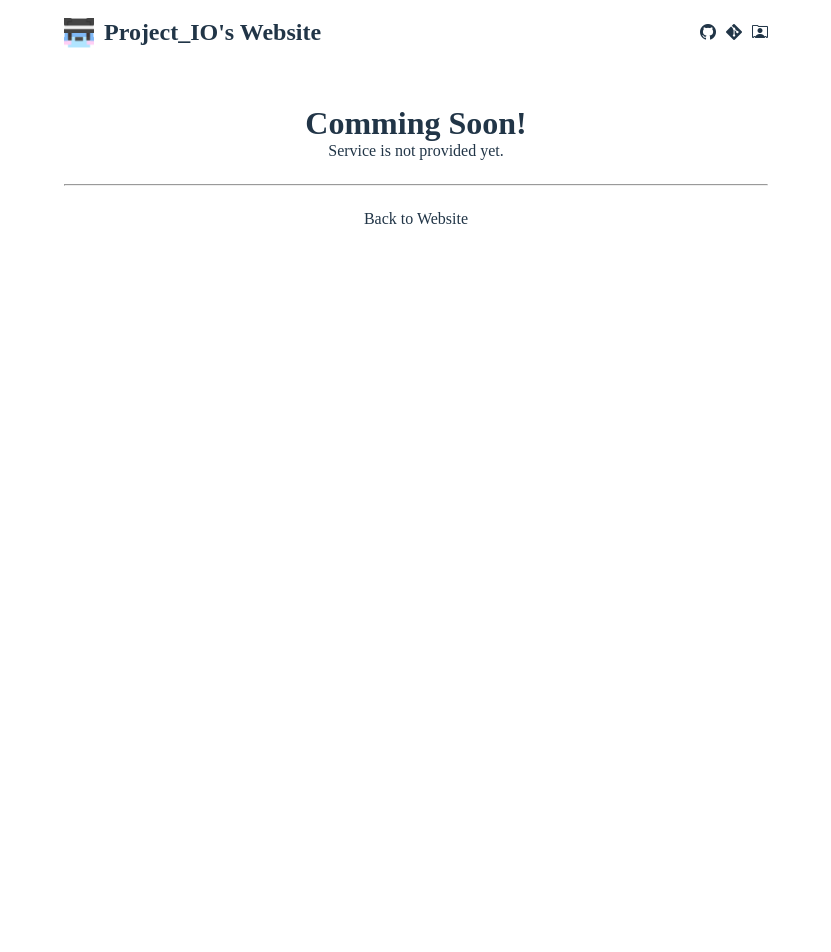
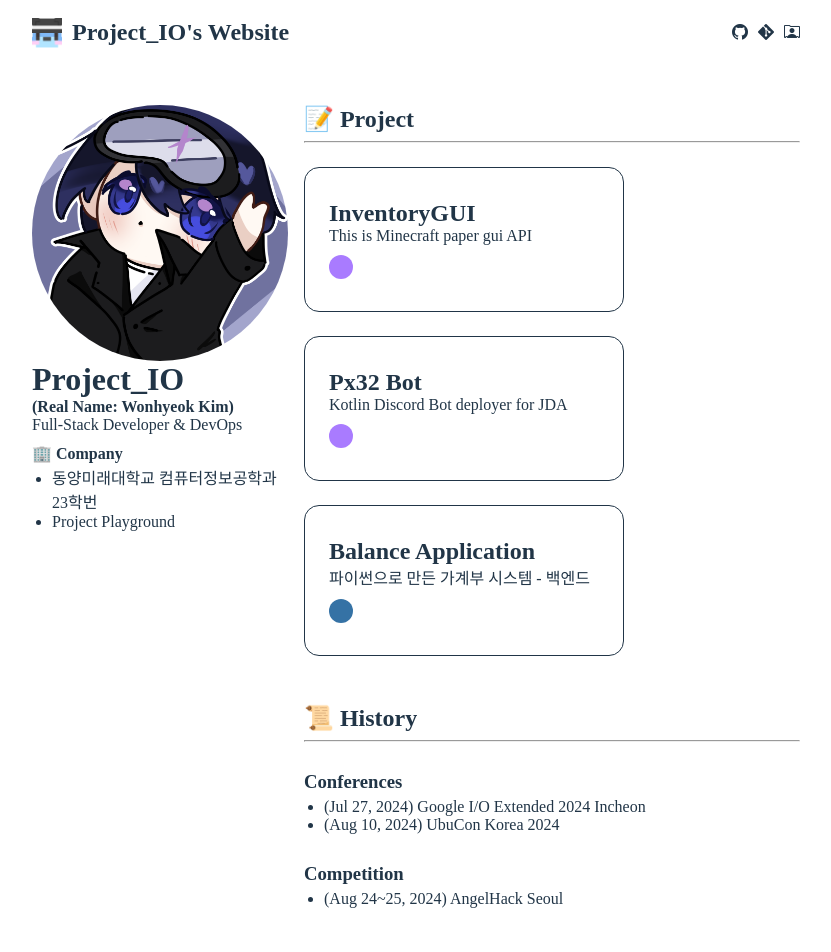
Before and after one commit to devproje/project-api, a Next.js app: page /profile in a window 1280 px wide. Shown: the top 952 px of the page, without its empty margins (224-1055 px from the left). Before the commit the page ends 800 px from the top, so only its background shows below. Built offline with nearby package versions, Linux system fonts and the light colour scheme; a web font is replaced by a local one.

Commit message:
feat: done

```diff
--- a/app/globals.scss
+++ b/app/globals.scss
@@ -88,7 +88,7 @@ code {
 }
 
 .view {
-	padding: 0 24rem;
+	padding: 0 18rem;
 
 	@media (min-width: 330px) and (max-width: 480px) {
 		padding: 0 10px;
@@ -107,7 +107,7 @@ code {
 	}
 
 	@media (min-width: 1201px) and (max-width: 1600px) {
-		padding: 0 18rem;
+		padding: 0 16rem;
 	}
 
 }
--- a/app/layout.tsx
+++ b/app/layout.tsx
@@ -2,6 +2,7 @@ import "./globals.scss";
 import type { Metadata } from "next";
 import { Navbar } from "@/components/Navbar";
 import "bootstrap-icons/font/bootstrap-icons.scss";
+import { Footer } from "@/components/Footer";
 
 export const metadata: Metadata = {
     title: "Project_IO's Website",
@@ -18,6 +19,7 @@ export default function RootLayout({
 			<body>
 				<Navbar />
 				{children}
+				<Footer />
 			</body>
 		</html>
 	);
--- a/app/profile/Profile.tsx
+++ b/app/profile/Profile.tsx
@@ -1,14 +1,60 @@
 "use client";
 
+import Image from "next/image";
 import { Profile } from "./page";
+import project from "@/app/PROJECTU.png";
 import styles from "./profile.module.scss";
 
 export function Prof({ data }: { data: Profile }) {
 	return (
 		<main className="view page center">
-			<div className={`${styles.repos}`}>
-				<h2>Projects</h2>
+			<div className={styles.profile}>
+				<div className={styles.info}>
+					<Image className={styles.image} src={project} width={256} height={256} alt="" />
+					<h1>Project_IO</h1>
+					<h4>(Real Name: Wonhyeok Kim)</h4>
+					<p>Full-Stack Developer & DevOps</p>
+
+					<div className={styles.heap}>
+						<b>🏢 Company</b>
+						<ul className={styles.company}>
+							<li>동양미래대학교 컴퓨터정보공학과 23학번</li>
+							<li>Project Playground</li>
+						</ul>
+					</div>
+				</div>
+				<div className={styles.view}>
+					<Project data={data} />
+					<History data={data} />
+					<Contact />
+				</div>
+			</div>
+		</main>
+	);
+}
+
+function Contact() {
+	return (
+		<>
+			<div className={styles.title}>
+				<h2>📲 Contact</h2>
 				<hr />
+			</div>
+			<div className={styles.contact}>
+				<a href="/contact">Go to Contact Page</a>
+			</div>
+		</>
+	)
+}
+
+function Project({ data }: { data: Profile }) {
+	return (
+		<>
+			<div className={styles.title}>
+				<h2>📝 Project</h2>
+				<hr />
+			</div>
+			<div className={styles.repos}>
 				{data.projects.map((project, n) => {
 					return (
 						<a className={styles.repo} href={project.url} key={n}>
@@ -24,7 +70,37 @@ export function Prof({ data }: { data: Profile }) {
 					);
 				})}
 			</div>
-		</main>
+		</>
+	);
+}
+
+function History({ data }: { data: Profile }) {
+	return (
+		<>
+			<div className={styles.title}>
+				<h2>📜 History</h2>
+				<hr />
+			</div>
+
+			<div className={styles.history} id="history">
+				{data.histories.map((h, n) => {
+					return (
+						<div key={n} className={styles.histories}>
+							<h3>{h.name}</h3>
+							<ul className={styles.history_ref}>
+								{h.history.map((d, n) => {
+									return (
+										<li key={n}>
+											<p>({d.date}) {d.name}</p>
+										</li>
+									);
+								})}
+							</ul>
+						</div>
+					);
+				})}
+			</div>
+		</>
 	);
 }
 
--- a/app/profile/page.tsx
+++ b/app/profile/page.tsx
@@ -1,6 +1,5 @@
-// import fs from "fs";
-// import { Prof } from "./Profile";
-import styles from "./profile.module.scss";
+import fs from "fs";
+import { Prof } from "./Profile";
 
 export type Project = {
 	name: string;
@@ -9,22 +8,24 @@ export type Project = {
 	url: string;
 };
 
+export type Histories = {
+	name: string;
+	history: History[];
+};
+
+export type History = {
+	name: string;
+	date: string;
+}
+
 export type Profile = {
 	projects: Project[];
+	histories: Histories[];
 };
 
 export default function Profile() {
-	// const raw = fs.readFileSync("profile.json");
-	// const data: Profile = JSON.parse(raw.toString());
+	const raw = fs.readFileSync("data.json");
+	const data: Profile = JSON.parse(raw.toString());
 
-	// return <Prof data={data} />;
-	return (
-		<main className={`view page center ${styles.no}`}>
-			<h1>Comming Soon!</h1>
-			<p>Service is not provided yet.</p>
-			<hr />
-
-			<a href="/">Back to Website</a>
-		</main>
-	);
+	return <Prof data={data} />;
 }
--- a/app/profile/profile.module.scss
+++ b/app/profile/profile.module.scss
@@ -1,23 +1,66 @@
-.no {
-	hr {
+.profile {
 	width: 100%;
-		margin: 1.5rem;
+	display: flex;
+	flex-direction: row;
+
+	@media (max-width: 760px) {
+		flex-direction: column;
+	}
+
+	.info {
+		display: flex;
+		flex-direction: column;
+
+		.image {
+			border-radius: 100%;
+		}
+
+		.heap {
+			margin: 10px 0;
+		}
+
+		.company {
+			margin: 2px 0 0 20px;
 		}
 	}
 
-.repos {
-	gap: 32px;
+	.view {
 		width: 100%;
 		display: flex;
+		margin-left: 1rem;
 		flex-direction: column;
+
+		@media (max-width: 760px) {
+			margin: 0;
 		}
+	}
+}
+
+.title {
+	margin-bottom: 1.5rem;
+
+	hr {
+		width: 100%;
+		margin-top: 0.5rem;
+	}
+}
+
+.contact {
+	margin-bottom: 3rem;
+}
+
+.repos {
+	gap: 24px;
+	width: 100%;
+	margin-bottom: 3rem;
+	flex-wrap: wrap;
+	display: inline-flex;
 
 	.repo {
 		width: 320px;
-	border: 1px solid var(--foreground);
 		border-radius: 15px;
 		padding: 2rem 1.5rem;
-}
+		border: 1px solid var(--foreground);
 
 		.lang_indicator {
 			width: 100%;
@@ -86,3 +129,21 @@
 		.rust {
 			background-color: #dea584;
 		}
+	}
+}
+
+.history {
+	margin-bottom: 3rem;
+
+	.histories {
+		margin-bottom: 1.5rem;
+
+		h3 {
+			padding: 5px 0;
+		}
+
+		.history_ref {
+			margin: 0 20px;
+		}
+	}
+}
--- /dev/null
+++ b/components/Footer.tsx
@@ -0,0 +1,9 @@
+import styles from "./navbar.module.scss";
+
+export function Footer() {
+	return (
+		<footer className={styles.footer}>
+			&copy;&nbsp;Copyright&nbsp;2022-2024&nbsp;<a href="https://git.wh64.net/devproje">Project_IO</a>.&nbsp;All&nbsp;rights&nbsp;reserved.
+		</footer>
+	);
+}
--- a/components/Navbar.tsx
+++ b/components/Navbar.tsx
@@ -58,10 +58,19 @@ function Menu({
 				</a>
 			</div>
 
+			<h2>Website</h2>
 			<div className={styles.entries}>
 				<Entry name="Home" href="/" />
 				<Entry name="Profile" href="/profile" />
 				<Entry name="Contact" href="/contact" />
+			</div>
+
+			<h2>Services</h2>
+			<div className={styles.entries}>
+				<Entry name="WSERVER" href="https://wh64.net" />
+				<Entry name="WSERVER Forgejo" href="https://git.wh64.net" />
+				<Entry name="Project Central" href="https://repo.wh64.net" />
+				<Entry name="TeamCity" href="https://ci.wh64.net" />
 			</div>
 		</div>
 	);
--- a/components/navbar.module.scss
+++ b/components/navbar.module.scss
@@ -64,6 +64,10 @@
 		width: 100%;
 	}
 
+	h2 {
+		margin: 0.2em 10px;
+	}
+
 	.title {
 		width: 100%;
 		height: 40px;
@@ -77,6 +81,7 @@
 	.entries {
 		display: inline-flex;
 		flex-direction: column;
+		margin-bottom: 10px;
 
 		.entry {
 			width: 100%;
@@ -102,3 +107,10 @@
 		transition-duration: 300ms;
 	}
 }
+
+.footer {
+	width: 100%;
+	margin: 2em 0;
+	display: flex;
+	justify-content: center;
+}
--- /dev/null
+++ b/components/notprovide.module.scss
@@ -0,0 +1,6 @@
+.no {
+	hr {
+		width: 100%;
+		margin: 1.5rem;
+	}
+}
--- /dev/null
+++ b/data.json
@@ -0,0 +1,46 @@
+{
+	"projects": [
+		{
+			"name": "InventoryGUI",
+			"description": "This is Minecraft paper gui API",
+			"languages": ["kotlin"],
+			"url": "https://github.com/project-official/InventoryGUI"
+		},
+		{
+			"name": "Px32 Bot",
+			"description": "Kotlin Discord Bot deployer for JDA",
+			"languages": ["kotlin"],
+			"url": "https://github.com/devproje/px32-bot"
+		},
+		{
+			"name": "Balance Application",
+			"description": "파이썬으로 만든 가계부 시스템 - 백엔드",
+			"languages": ["python"],
+			"url": "https://git.wh64.net/devproje/balance-application"
+		}
+	],
+	"histories": [
+		{
+			"name": "Conferences",
+			"history": [
+				{
+					"name": "Google I/O Extended 2024 Incheon",
+					"date": "Jul 27, 2024"
+				},
+				{
+					"name": "UbuCon Korea 2024",
+					"date": "Aug 10, 2024"
+				}
+			]
+		},
+		{
+			"name": "Competition",
+			"history": [
+				{
+					"name": "AngelHack Seoul",
+					"date": "Aug 24~25, 2024"
+				}
+			]
+		}
+	]
+}
```
Also changed, not shown: components/NotProvide.tsx (added, +13 -0 lines), 1 other file (tests, documents, lock files or other folders). Lines whose indentation alone changed are shown as unchanged.
